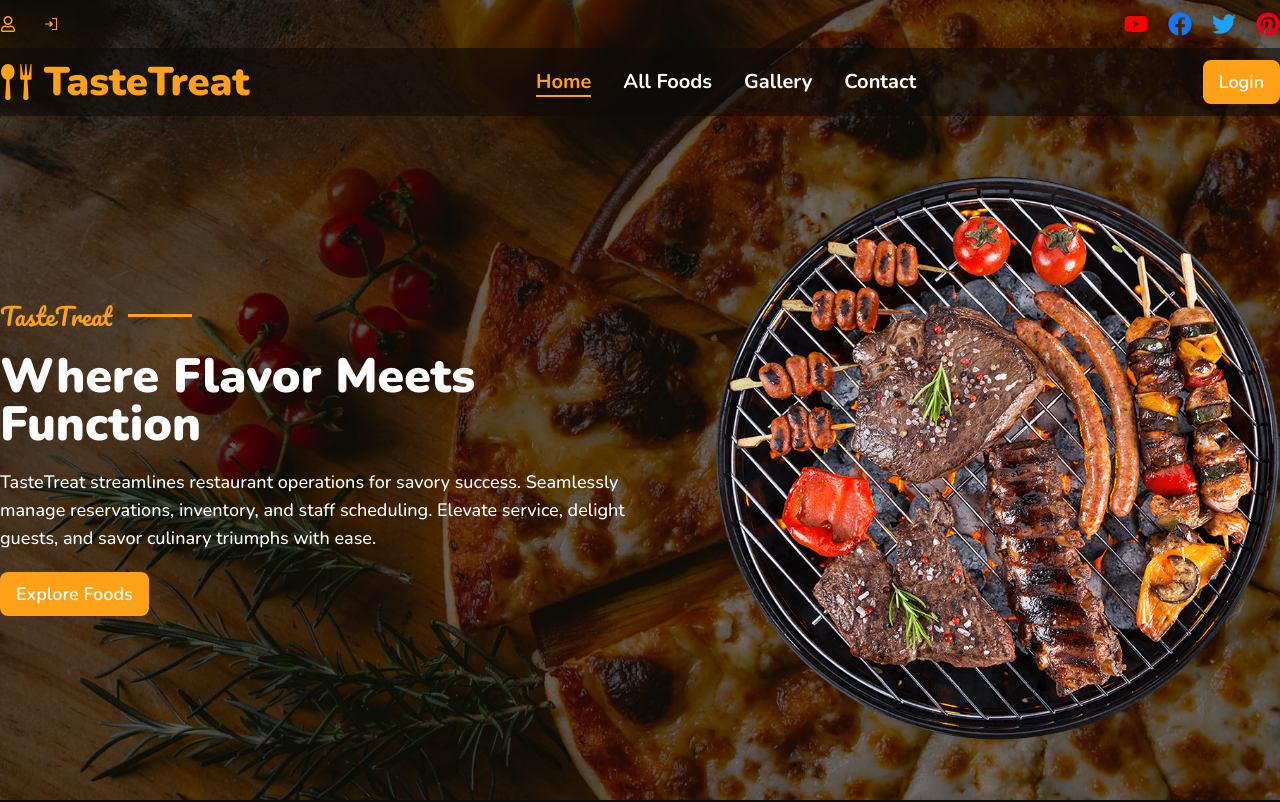
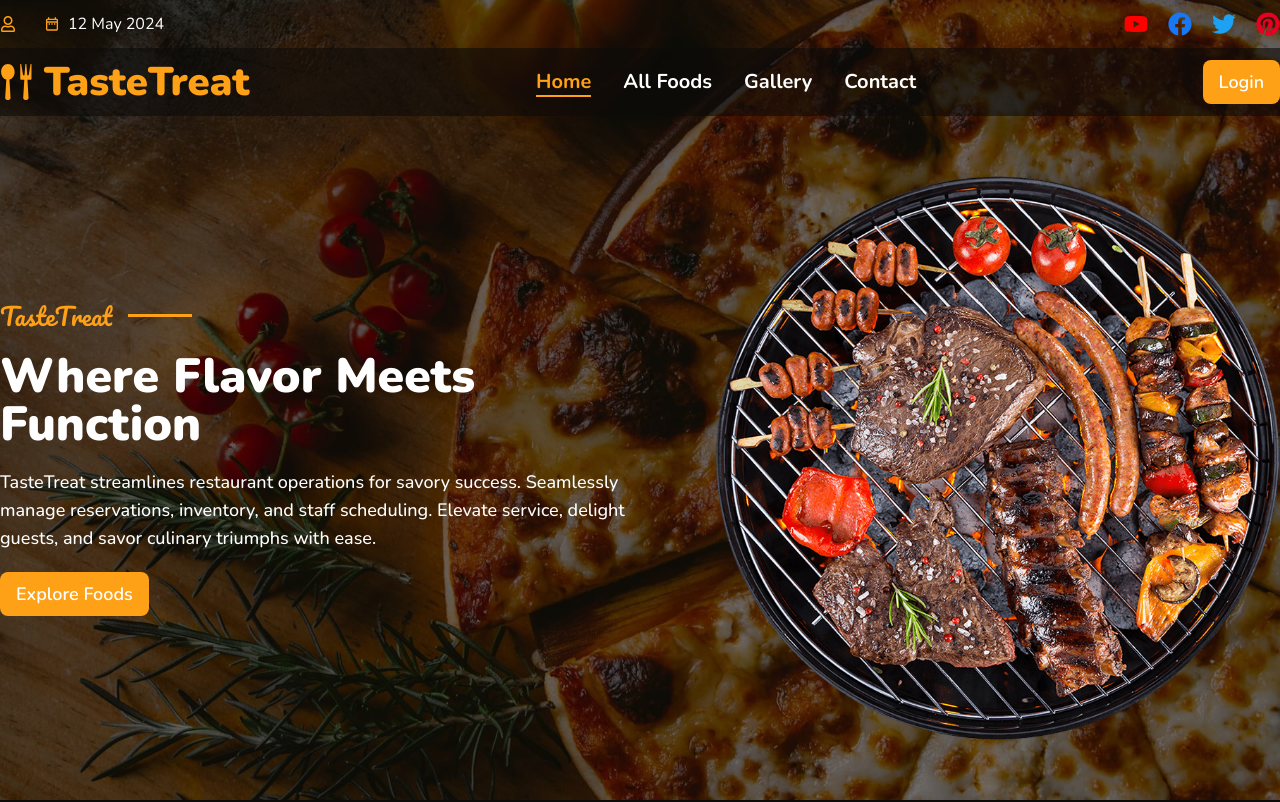
Before and after one commit to rockydey/restaurant-management-client, a React (Vite) app: page / in a window 1280 px wide. Shown: the top 802 px of the page. Built offline with nearby package versions, Linux system fonts and the light colour scheme; no server answers.

Commit message:
user details added to database

```diff
--- a/src/components/Shared/Header/Header.jsx
+++ b/src/components/Shared/Header/Header.jsx
@@ -9,9 +9,9 @@
   DropdownDivider,
   DropdownItem,
 } from "flowbite-react";
+import { MdOutlineDateRange } from "react-icons/md";
 import { ImSpoonKnife } from "react-icons/im";
 import { Link, NavLink, useNavigate } from "react-router-dom";
-import { PiSignInFill } from "react-icons/pi";
 import {
   FaFacebook,
   FaPinterest,
@@ -27,6 +27,16 @@
   const navigate = useNavigate();
   const [isSticky, setIsSticky] = useState(false);
   const { user, logOut } = useContext(AuthContext);
+
+  // Current Date
+  const today = new Date();
+  const yyyy = today.getFullYear();
+  const mm = today.toLocaleString("default", { month: "long" });
+  let dd = today.getDate();
+  if (dd < 10) {
+    dd = "0" + dd;
+  }
+  const currentDate = dd + " " + mm.slice(0, 3) + " " + yyyy;
 
   useEffect(() => {
     const handleScroll = () => {
@@ -115,8 +125,8 @@
             <span>{user?.displayName}</span>
           </p>
           <p className='flex text-base items-center gap-2'>
-            <PiSignInFill className='text-color9' />{" "}
-            <span>{user?.metadata?.lastSignInTime.slice(4, 16)}</span>
+            <MdOutlineDateRange className='text-color9' />{" "}
+            <span>{currentDate}</span>
           </p>
         </div>
         <div className='text-2xl flex items-center gap-5'>
--- a/src/pages/Login/Login.jsx
+++ b/src/pages/Login/Login.jsx
@@ -3,12 +3,14 @@
 import { MdOutlineAlternateEmail } from "react-icons/md";
 import { useForm } from "react-hook-form";
 import { RiLockPasswordLine } from "react-icons/ri";
-import { useContext, useState } from "react";
+import { useContext, useEffect, useState } from "react";
 import { Eye, EyeOff } from "lucide-react";
 import { Link, useLocation, useNavigate } from "react-router-dom";
 import googleIcon from "../../assets/search.png";
 import { AuthContext } from "../../provider/AuthProvider/AuthProvider";
 import { toast } from "react-toastify";
+import addNewUser from "../../utilities/addUser";
+import axios from "axios";
 
 const Login = () => {
   const {
@@ -18,8 +20,16 @@
   } = useForm();
   const [show, setShow] = useState(false);
   const { loginUser, googleLogin } = useContext(AuthContext);
+  const [saveUser, setSaveUser] = useState([]);
   const location = useLocation();
   const navigate = useNavigate();
+
+  useEffect(() => {
+    axios
+      .get("http://localhost:5000/user")
+      .then((res) => setSaveUser(res.data))
+      .catch((error) => console.error(error.message));
+  }, []);
 
   const handleLogin = (data) => {
     const email = data.userEmail;
@@ -47,7 +57,13 @@
     googleLogin()
       .then((result) => {
         navigate(location?.state ? location.state : "/");
-        console.log(result.user);
+        const currentUser = saveUser.find(
+          (myUser) => myUser.user_email === result.user?.email
+        );
+        if (currentUser.user_email !== result.user?.email) {
+          addNewUser(result.user);
+        }
+        console.log(currentUser);
         toast.success("User Login Successfully!", {
           position: "top-center",
           theme: "colored",
--- a/src/pages/Register/Register.jsx
+++ b/src/pages/Register/Register.jsx
@@ -9,6 +9,7 @@
 import { FaRegUser } from "react-icons/fa";
 import { AuthContext } from "../../provider/AuthProvider/AuthProvider";
 import { toast } from "react-toastify";
+import addNewUser from "../../utilities/addUser";
 
 const Register = () => {
   const {
@@ -18,7 +19,8 @@
   } = useForm();
   const [show, setShow] = useState(false);
   const [regError, setRegError] = useState("");
-  const { createUser, updateUserProfile, setLoading } = useContext(AuthContext);
+  const { user, createUser, updateUserProfile, setLoading } =
+    useContext(AuthContext);
   const location = useLocation();
   const navigate = useNavigate();
 
@@ -48,6 +50,7 @@
         updateUserProfile(name, photo)
           .then(() => {
             setLoading(false);
+            addNewUser(user);
           })
           .catch((error) => {
             console.error(error);
--- /dev/null
+++ b/src/utilities/addUser.js
@@ -0,0 +1,16 @@
+import axios from "axios";
+
+const addNewUser = (user) => {
+  const userInfo = {
+    user_name: user.displayName,
+    user_email: user.email,
+    user_image: user.photoURL,
+  };
+
+  axios
+    .post("http://localhost:5000/user", userInfo)
+    .then((res) => console.log("From addUser", res.data))
+    .catch((error) => console.error("From addUser", error.message));
+};
+
+export default addNewUser;
```
